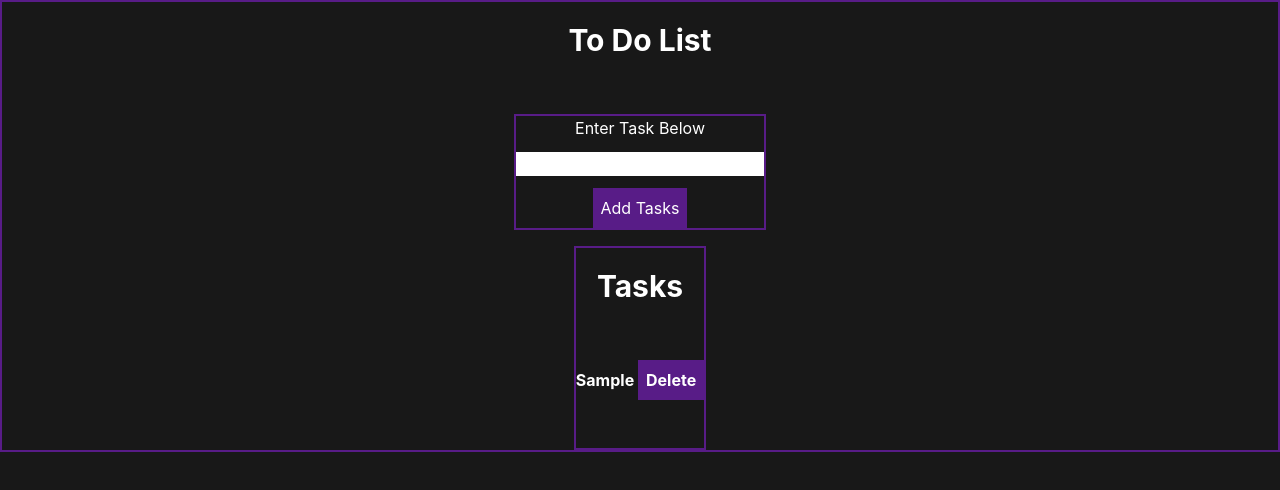
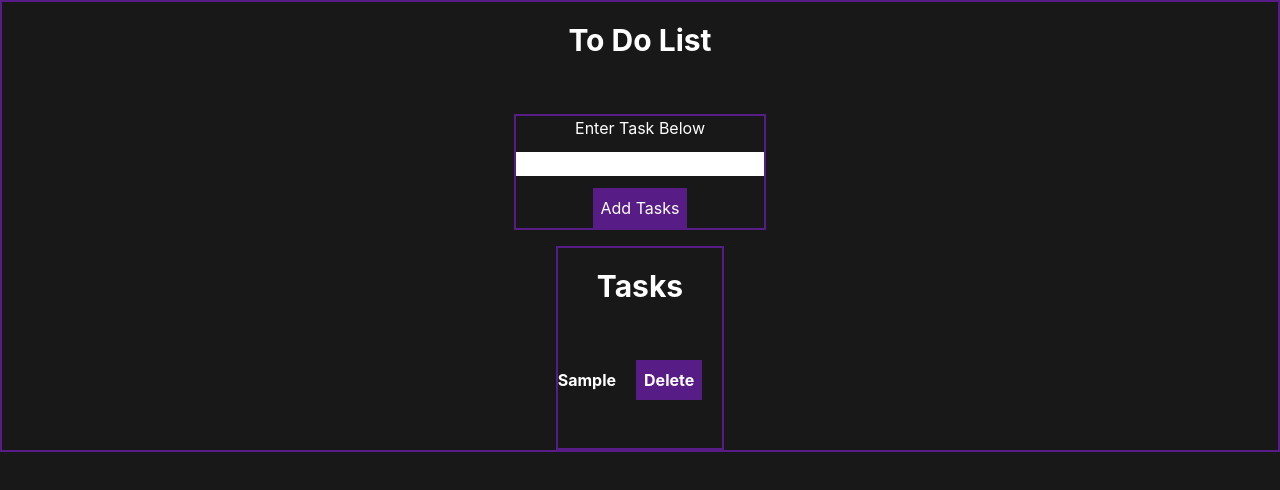
Before and after one commit to Killdroid2342/to-do-list, a React (Create React App) app: page / in a window 1280 px wide. Both pictures are taken after typing "Sample" into the empty fields and a click on the button "Add Tasks". Shown: the top 490 px of the page. Built offline with nearby package versions, Linux system fonts and the light colour scheme; the HTML template or start-up script is replaced by a standard one.

Commit message:
"added margin"

```diff
--- a/src/To-Do-List/ToDoListForm.js
+++ b/src/To-Do-List/ToDoListForm.js
@@ -41,8 +41,8 @@ const ToDoListForm = () => {
               className='text-white text-base mb-12 font-bold list-none'
               key={v4()}
             >
-              {adds}{' '}
-              <button onClick={test} className='button'>
+              {adds}
+              <button onClick={test} className='button ml-5 mr-5'>
                 Delete
               </button>
             </li>
```
